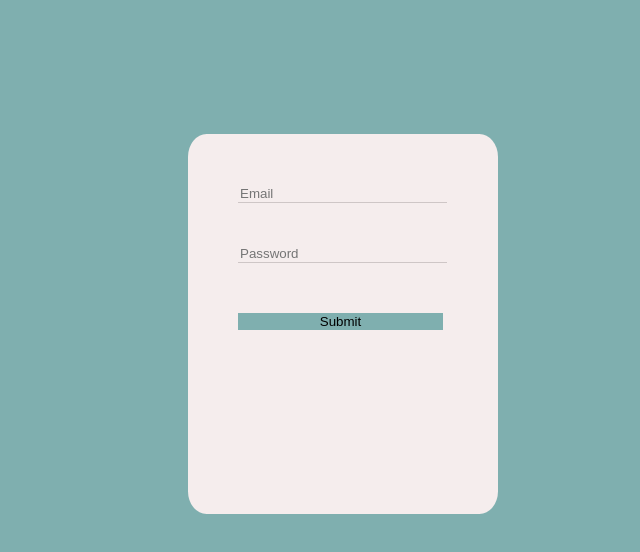
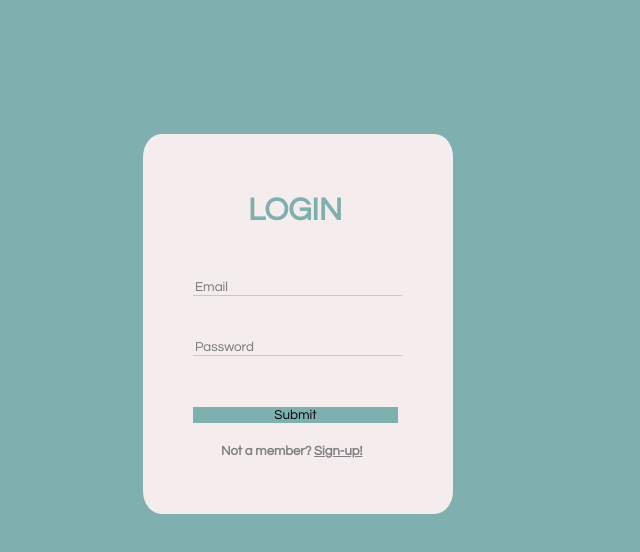
Before and after one commit to rodrigoccabral/Dashboard-financeiro, a plain HTML site: page index.html in a window 1280 px wide. Shown: the whole page, without its empty margins (317-957 px from the left). Drawn offline with Linux system fonts and the light colour scheme.

Commit message:
25.10.2019

```diff
--- a/index.html
+++ b/index.html
@@ -11,7 +11,7 @@
         <div id="error"></div>
         <div id="formulario">
             <form id="form" action="initial.html" method="GET">
-
+                <h1>LOGIN</h1>
                 <div id="div-email">
                     <input name="email" class="input" placeholder="Email" id="email" type="text" required>
                 </div>
@@ -21,6 +21,7 @@
                 <div id="submit-btn">
                     <button class="button" id="input-btn" type="submit">Submit</button>
                 </div>
+                <h2>Not a member? <a style="color: grey;" href="https://www.google.com.br">Sign-up!</a></h2>
             </form>
         </div>
 
--- a/styles.css
+++ b/styles.css
@@ -14,16 +14,23 @@ body {
 #formulario {
     border-radius: 6%;
     top: 134px;
-    right: 465px;
+    right: 510px;
     width: 310px;
     height: 380px;
     position: absolute;
     background-color: rgb(245, 237, 237);
 }
 #formulario h1 {
-    margin-left: 110px;
+    margin-left: 105px;
     margin-top: 60px;
     color: rgb(127, 175, 175);
+    font-family: Avant Garde,Avantgarde,Century Gothic,CenturyGothic,AppleGothic,sans-serif;
+}
+#formulario h2 {
+    font-size: 13px;
+    font-family: Avant Garde,Avantgarde,Century Gothic,CenturyGothic,AppleGothic,sans-serif;
+    margin-left: 78px;
+    color: gray;
 }
 #form {
     height: 170px;
@@ -51,13 +58,15 @@ body {
     background: transparent;
     border: none;
     border-bottom: 1px solid #cec6c6;
+    font-family: Avant Garde,Avantgarde,Century Gothic,CenturyGothic,AppleGothic,sans-serif;
 }
 #input-btn {
     width: 205px;
     background-color: rgb(127, 175, 175);
     border: none;
-    transition: all 600ms cubic-bezier(0.77, 0, 0.175, 1);
-	cursor: pointer;
+    cursor: pointer;
+    font-family: Avant Garde,Avantgarde,Century Gothic,CenturyGothic,AppleGothic,sans-serif;
+    transition: all .3s;
 }
 input:focus {
     outline-width: 0;
```
